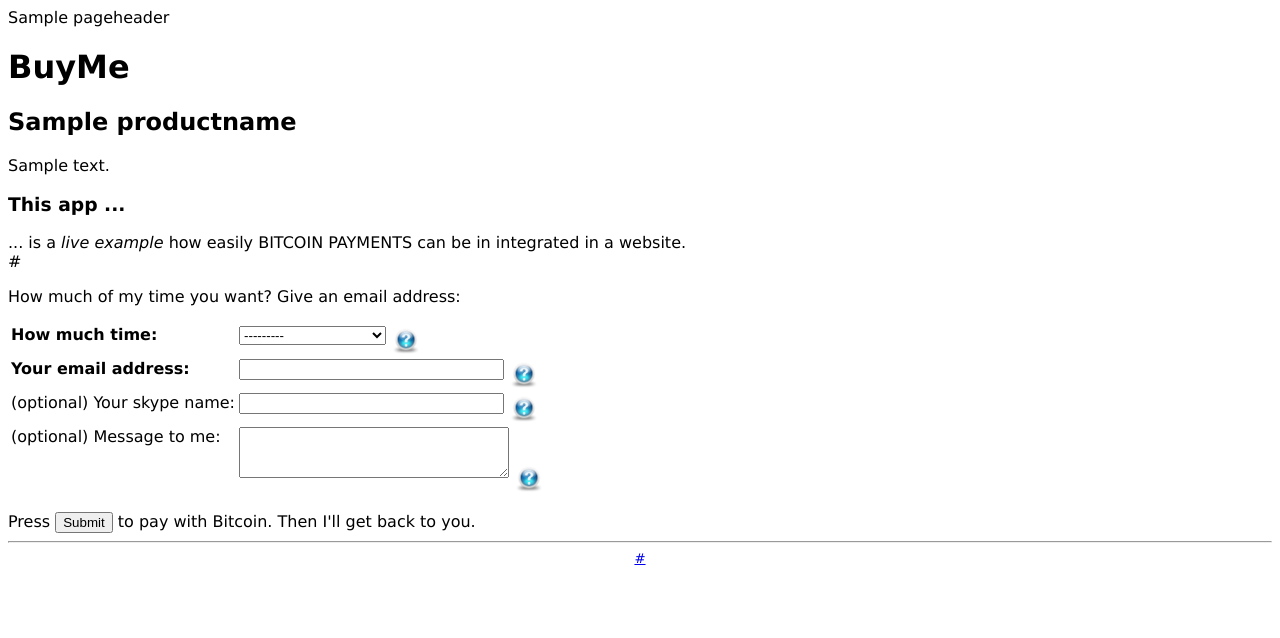
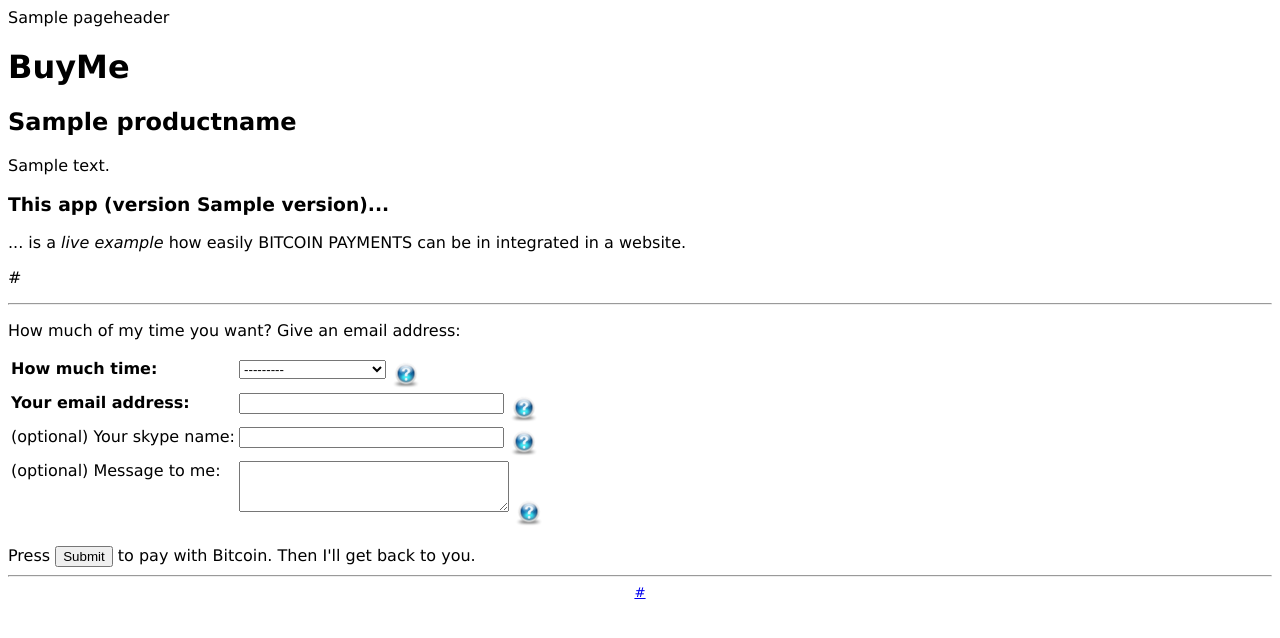
Before and after one commit to drandreaskrueger/buyme, a Django app: template buyme/templates/buy.html in a window 1280 px wide. Shown: the top 638 px of the page. Run offline with Django 3.2, Linux system fonts and the light colour scheme; tables that the repository leaves empty hold one stand-in row (values such as "Sample post"); the template is opened without the code that fills it: values that come from a table or form of the project are taken from there, most other values are stand-ins (such as "Sample title", 1, 10 or a date in 2020).

Commit message:
formatting

```diff
--- a/buyme/config.py
+++ b/buyme/config.py
@@ -20,7 +20,7 @@
 
 from configPrivate import API_KEY, API_SECRET, EMAIL_ALERT_ME, EMAIL_HOST_USER, EMAIL_HOST_PASSWORD, EMAIL_SENDER
 
-VERSION="v05"
+VERSION="v06"
 
 SERVER_IP="208.68.38.174"
 
--- a/buyme/templates/buy.html
+++ b/buyme/templates/buy.html
@@ -16,10 +16,10 @@ body {font-family:Verdana,Arial,sans-serif;}
 <h1>BuyMe</h1>
 <h2>{{productname}}</h2>
 <p>{{productdescription}}
-<h3>This app ...</h3>
-... is a <em>live example</em> how easily BITCOIN PAYMENTS can be in integrated in a website.<br/>
+<h3>This app (version {{version}})...</h3>
+<p>... is a <em>live example</em> how easily BITCOIN PAYMENTS can be in integrated in a website.</p>
 {{linkToOtherVersion | safe}}</p>
-
+<hr/>
 <p>
 How much of my time you want? Give an email address:
 </p>
```
